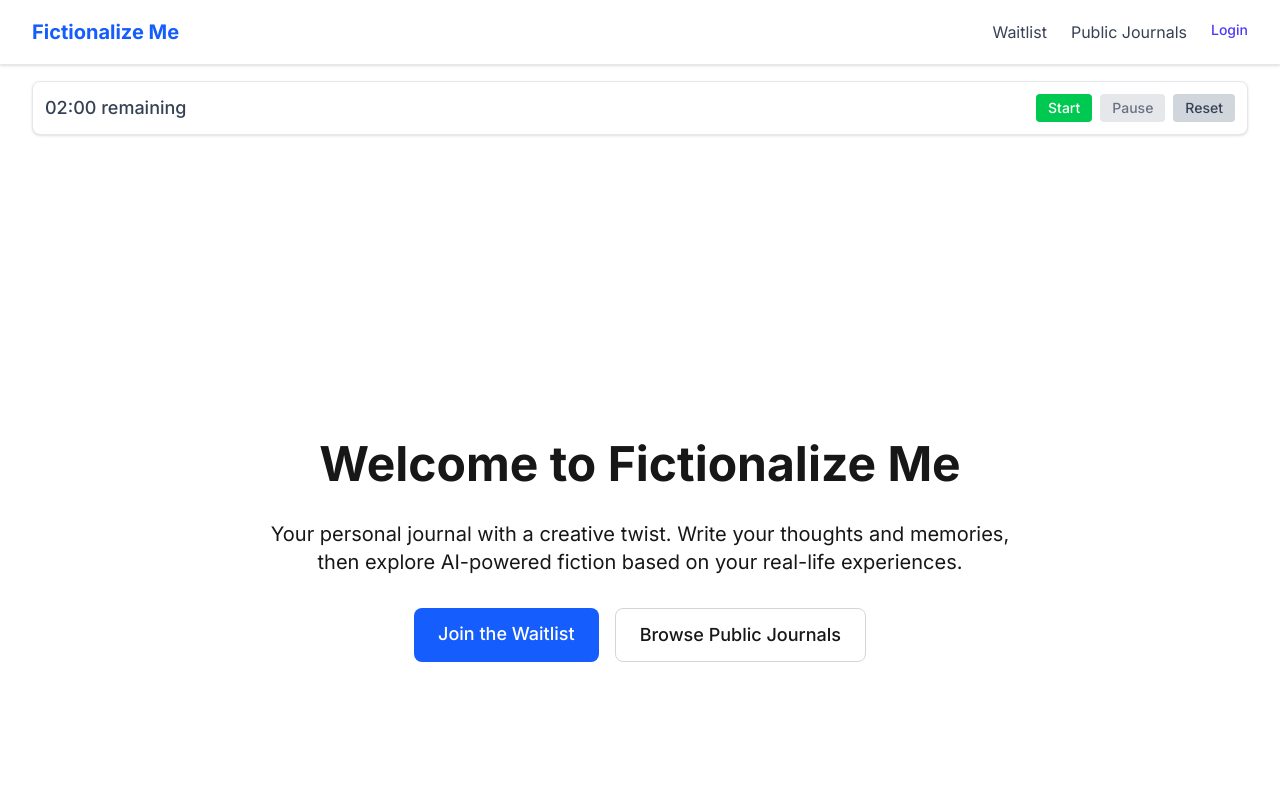
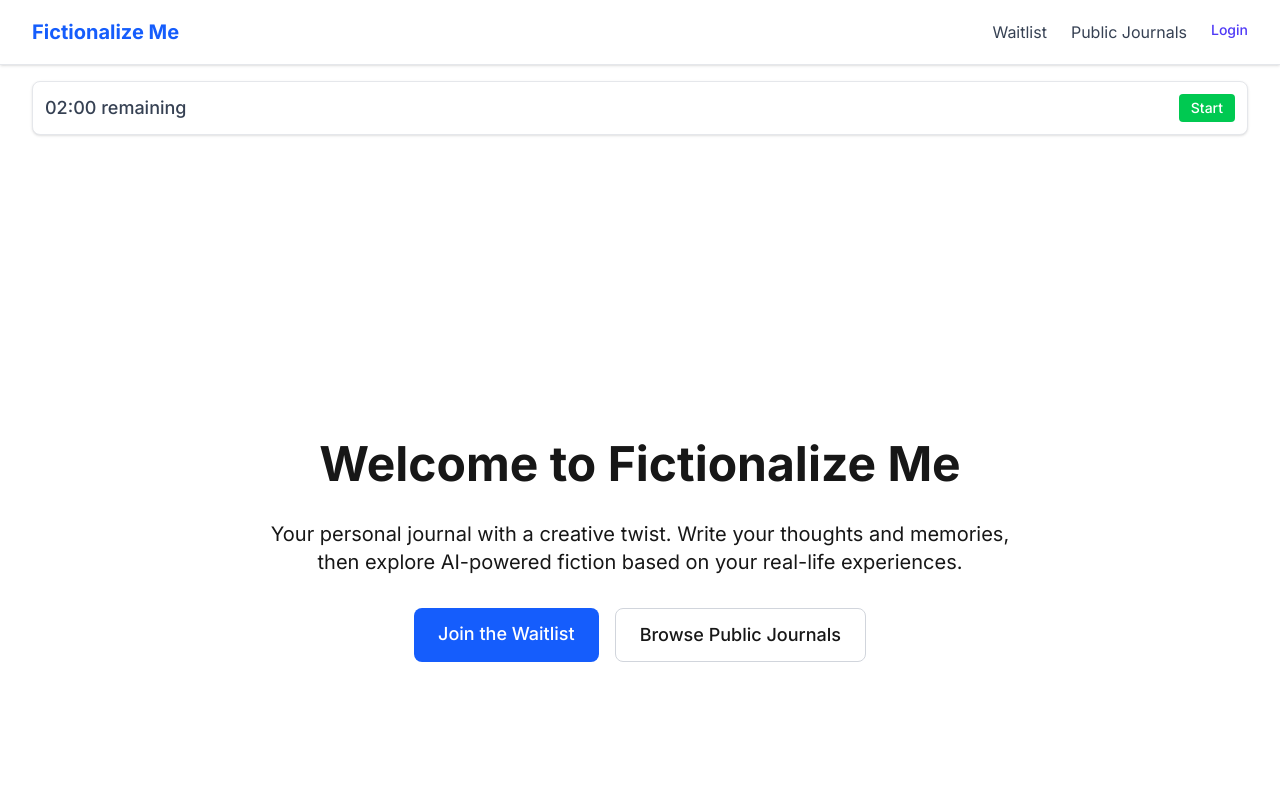
Before and after one commit to n14little/fictionalize-me, a Next.js app: page / in a window 1280 px wide. Shown: the top 800 px of the page. Built offline with nearby package versions, Linux system fonts and the light colour scheme; no server answers.

Commit message:
feat: store timer completed date in utc

```diff
--- a/components/Timer.tsx
+++ b/components/Timer.tsx
@@ -20,21 +20,19 @@ const Timer: React.FC = () => {
     setIsActive(true);
   };
 
-  // Pause the timer
-  const pauseTimer = () => {
-    setIsActive(false);
-  };
-
-  // Reset the timer
-  const resetTimer = () => {
-    setIsActive(false);
-    setTimeRemaining(120);
+  // Close notification
+  const closeNotification = () => {
     setShowNotification(false);
   };
 
-  // Close notification
-  const closeNotification = () => {
-    setShowNotification(false);
+  // Save the current date and time to local storage in UTC format
+  const saveDateTimeToLocalStorage = () => {
+    const now = new Date();
+
+    // Store the time in ISO format (UTC)
+    const utcTimestamp = now.toISOString();
+
+    localStorage.setItem('timerCompletedUTC', utcTimestamp);
   };
 
   // Timer logic
@@ -46,6 +44,7 @@ const Timer: React.FC = () => {
     } else if (isActive && timeRemaining === 0) {
       setIsActive(false);
       setShowNotification(true);
+      saveDateTimeToLocalStorage();
     }
 
     return () => {
@@ -64,7 +63,7 @@ const Timer: React.FC = () => {
               {formatTime(timeRemaining)} remaining
             </span>
           </div>
-          <div className="flex space-x-2">
+          <div>
             <button
               onClick={startTimer}
               disabled={isActive}
@@ -75,23 +74,6 @@ const Timer: React.FC = () => {
               }`}
             >
               Start
-            </button>
-            <button
-              onClick={pauseTimer}
-              disabled={!isActive}
-              className={`px-3 py-1 rounded text-sm font-medium ${
-                !isActive
-                  ? 'bg-gray-200 text-gray-500 cursor-not-allowed'
-                  : 'bg-yellow-500 text-white hover:bg-yellow-600'
-              }`}
-            >
-              Pause
-            </button>
-            <button
-              onClick={resetTimer}
-              className="px-3 py-1 rounded text-sm font-medium bg-gray-300 text-gray-700 hover:bg-gray-400"
-            >
-              Reset
             </button>
           </div>
         </div>
```
